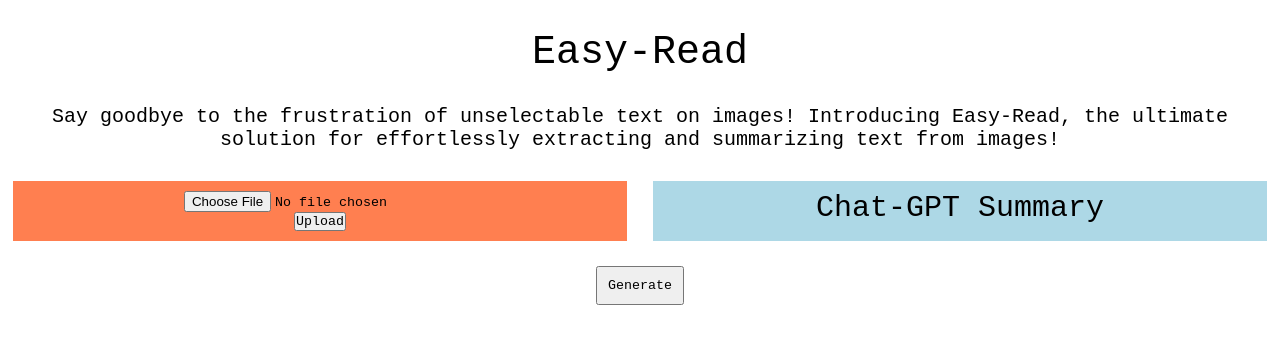
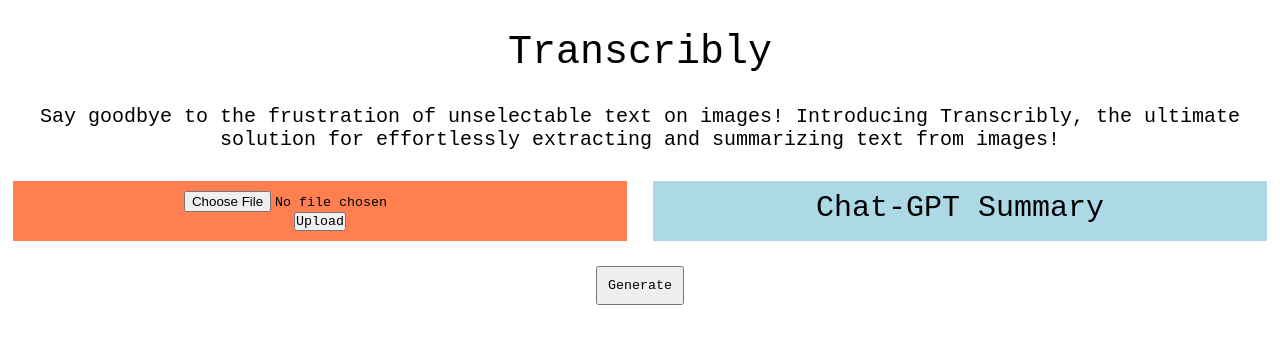
Before and after one commit to JoonEom/Transcribly, a Flask app: page / in a window 1280 px wide. Shown: the top 344 px of the page. Run offline with Flask 3, Linux system fonts and the light colour scheme.

Commit message:
Update readme

```diff
--- a/templates/index.html
+++ b/templates/index.html
@@ -4,12 +4,12 @@
     <meta charset="UTF-8">
     <meta name="viewport" content="width=device-width, initial-scale=1.0">
     <link rel="stylesheet" href="{{ url_for('static', filename='css/styles.css')}}">
-    <title>Document</title>
+    <title>Transcribly</title>
 </head>
 <body>
     <div id="title-container">
-        <div class="title">Easy-Read</div>
-        <div class="about">Say goodbye to the frustration of unselectable text on images! Introducing Easy-Read, the ultimate solution for effortlessly extracting and summarizing text from images!</div>
+        <div class="title">Transcribly</div>
+        <div class="about">Say goodbye to the frustration of unselectable text on images! Introducing Transcribly, the ultimate solution for effortlessly extracting and summarizing text from images!</div>
     </div>
     <div id="container">
         <div class="image-container">
```
Also changed, not shown: README.md.
